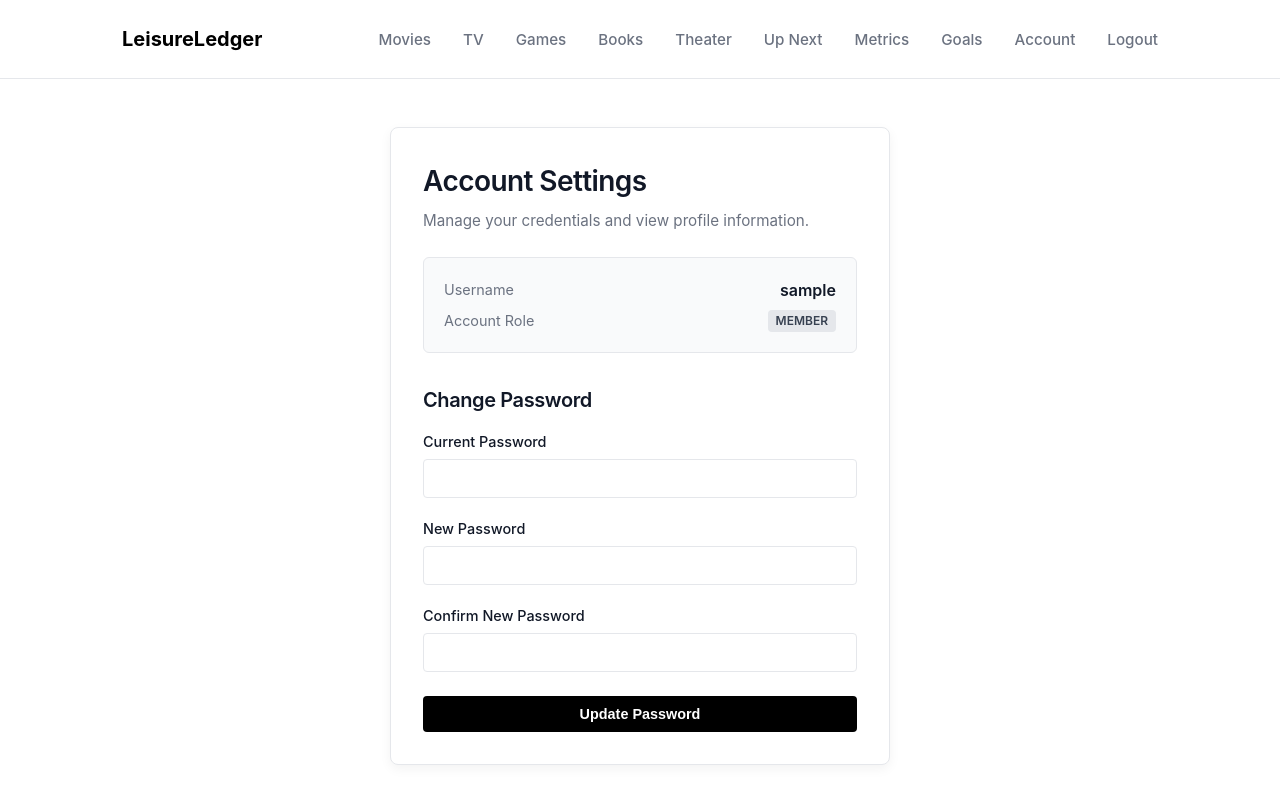
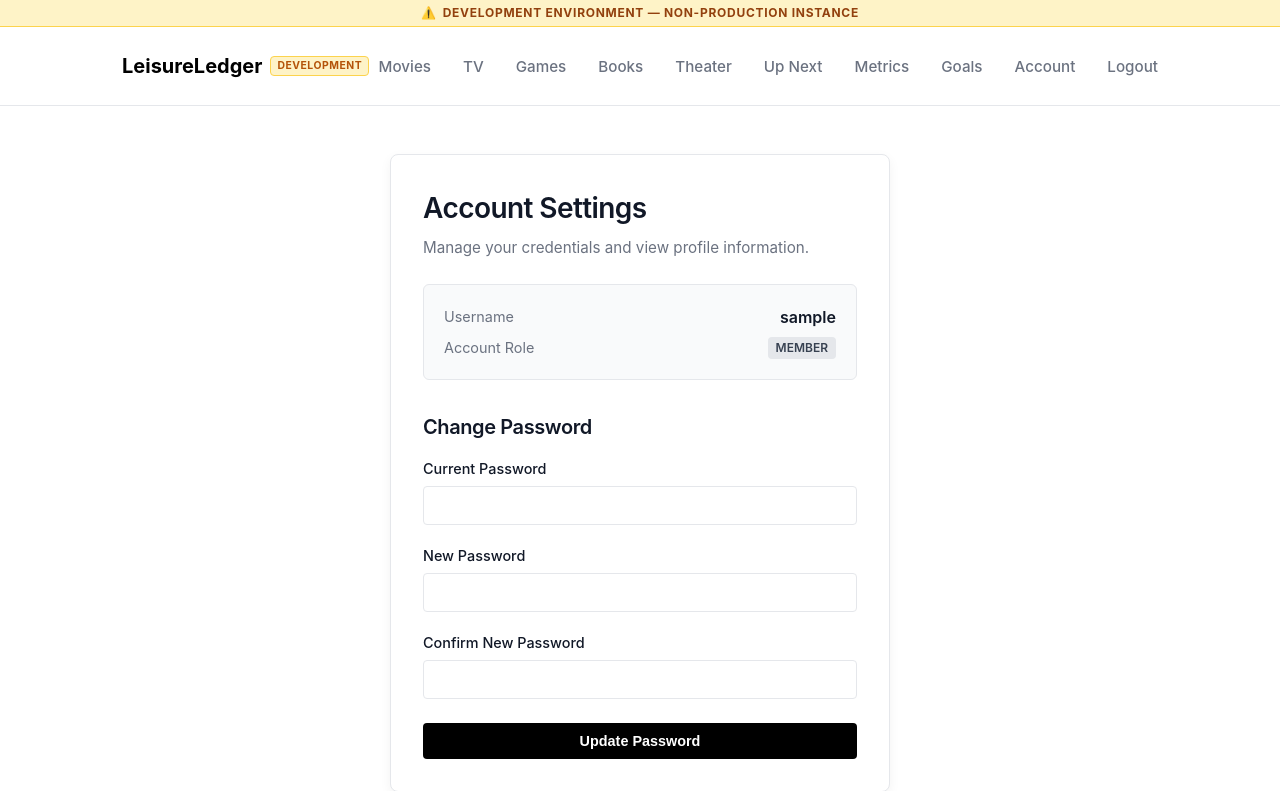
Before and after one commit to agoergen/media-tracker, a Flask app: page /account in a window 1280 px wide. Shown: the top 791 px of the page. Before the commit the page ends 765 px from the top, so only its background shows below. Run offline with Flask 3, Linux system fonts and the light colour scheme; the visitor is signed in with stand-in values (Sample User, id 1); data that the repository does not hold is empty; some web fonts are replaced.

Commit message:
feat: add non-production environment visual indicators (banner, title prefix, navbar badge)

```diff
--- a/app/__init__.py
+++ b/app/__init__.py
@@ -80,7 +80,9 @@ def create_app(config_class=Config):
             'Goal': Goal,
             'FutureMediaGoal': FutureMediaGoal,
             'BacklogItem': BacklogItem,
-            'target_map': target_map
+            'target_map': target_map,
+            'is_prod': app.config.get('IS_PROD', False),
+            'env_name': app.config.get('ENV_NAME', 'DEV')
         }
 
     return app
--- a/app/templates/base.html
+++ b/app/templates/base.html
@@ -3,15 +3,25 @@
 <head>
     <meta charset="UTF-8">
     <meta name="viewport" content="width=device-width, initial-scale=1.0">
-    <title>{% block title %}LeisureLedger{% endblock %}</title>
+    <title>{% if not is_prod %}[{{ env_name|upper }}] {% endif %}{% block title %}LeisureLedger{% endblock %}</title>
     <link rel="stylesheet" href="{{ url_for('static', filename='style.css') }}">
     <link rel="preconnect" href="https://rsms.me/">
     <link rel="stylesheet" href="https://rsms.me/inter/inter.css">
 </head>
 <body>
+    {% if not is_prod %}
+    <div style="background: #fef3c7; color: #92400e; border-bottom: 1px solid #fcd34d; font-size: 0.75rem; font-weight: 700; text-align: center; padding: 4px 12px; letter-spacing: 0.06em; text-transform: uppercase; display: flex; align-items: center; justify-content: center; gap: 6px;">
+        <span>⚠️</span> {{ env_name }} Environment &mdash; Non-Production Instance
+    </div>
+    {% endif %}
     <nav>
         <div class="container">
-            <a href="{{ url_for('main.index') }}" class="brand">LeisureLedger</a>
+            <a href="{{ url_for('main.index') }}" class="brand" style="display: flex; align-items: center; gap: 8px;">
+                LeisureLedger
+                {% if not is_prod %}
+                    <span style="font-size: 0.65rem; background: #fef3c7; color: #b45309; border: 1px solid #fcd34d; padding: 1px 6px; border-radius: 4px; font-weight: 700; letter-spacing: 0.05em;">{{ env_name|upper }}</span>
+                {% endif %}
+            </a>
             <ul class="nav-links">
                 <li><a href="{{ url_for('main.movies_list') }}">Movies</a></li>
                 <li><a href="{{ url_for('main.tv_list') }}">TV</a></li>
--- a/config.py
+++ b/config.py
@@ -32,3 +32,8 @@ class Config:
 
     # Persistent storage for posters
     UPLOAD_FOLDER = os.environ.get('UPLOAD_FOLDER') or os.path.join(os.path.abspath(os.path.dirname(__file__)), 'app', 'static', 'posters')
+
+    # Environment Detection
+    _railway_env = os.environ.get('RAILWAY_ENVIRONMENT_NAME') or os.environ.get('ENVIRONMENT') or ''
+    IS_PROD = _railway_env.lower() == 'production'
+    ENV_NAME = _railway_env if _railway_env else ('Local Dev' if not os.environ.get('DATABASE_URL') else 'Development')
```
Also changed, not shown: TASK_HISTORY.md (+7 -0 lines).
